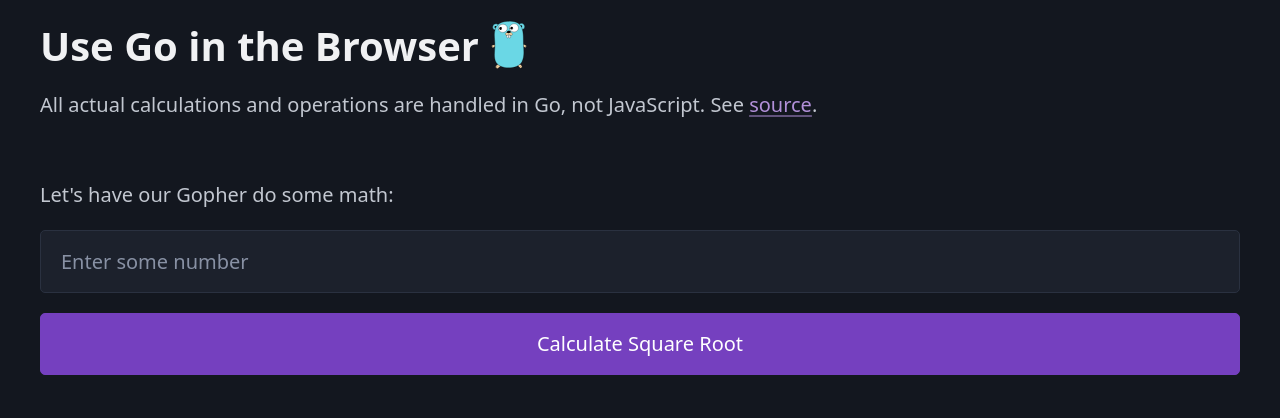
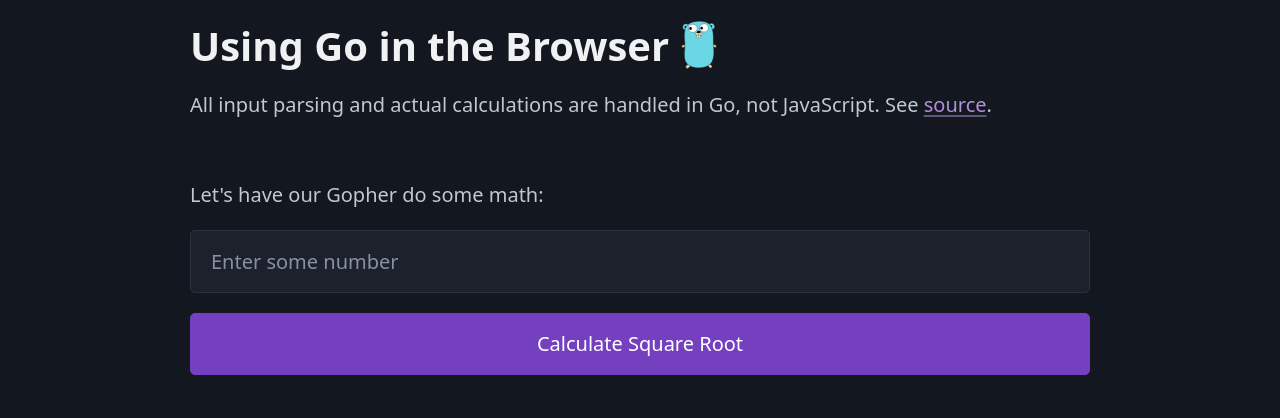
Before and after one commit to Flexicon/go-in-the-browser, a plain HTML site: page web/index.html in a window 1280 px wide. Drawn offline with Linux system fonts and the light colour scheme; no server answers.

Commit message:
Adjust wording and trim down page width

```diff
--- a/web/index.html
+++ b/web/index.html
@@ -3,8 +3,8 @@
   <head>
     <meta charset="UTF-8" />
     <meta name="viewport" content="width=device-width, initial-scale=1.0" />
-    <title>Go Wasm</title>
-    <link rel="icon" href="https://fav.farm/🚧" />
+    <title>Using Go in the Browser</title>
+    <link rel="icon" href="https://fav.farm/⚗️" />
     <meta name="color-scheme" content="light dark" />
     <link rel="stylesheet" href="css/pico.classless.violet.min.css" />
     <script src="wasm_exec.js"></script>
@@ -32,14 +32,14 @@
       });
     </script>
   </head>
-  <body>
+  <body style="max-width: 900px; margin: 0 auto;">
     <header>
       <h1 style="display: flex; align-items: center; gap: 0.6rem">
-        <span>Use Go in the Browser</span>
+        <span>Using Go in the Browser</span>
         <img src="gopher.svg" alt="gopher" style="width: 1.8rem; display: inline" />
       </h1>
       <p>
-        All actual calculations and operations are handled in Go, not JavaScript. See
+        All input parsing and actual calculations are handled in Go, not JavaScript. See
         <a href="https://github.com/Flexicon/go-in-the-browser" target="_blank" rel="noopener noreferrer">source</a>.
       </p>
     </header>
```
